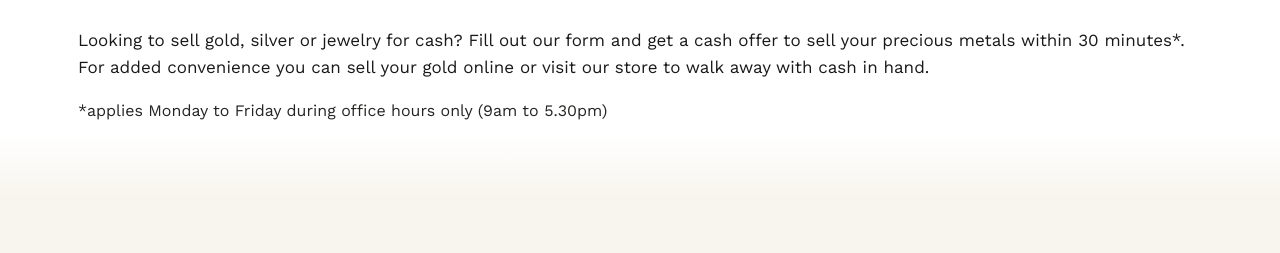
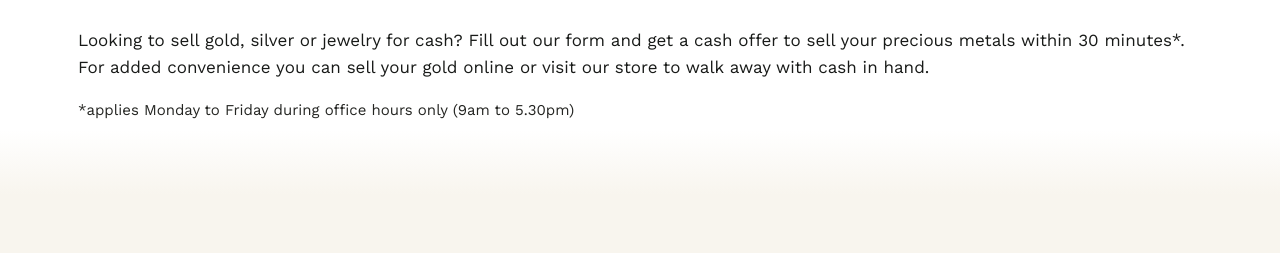
Before and after one commit to myedres/myedres.github.io, a Jekyll site: the page built from index.html, in a window 1280 px wide and 1400 px high. Shown: the part 255-508 px from the top of the window. Built offline with Jekyll 4.4.1, drawn with Linux system fonts in a browser that asks for light colours; a script that is not in the unit is left out; grey boxes are pictures that could not be loaded.

Commit message:
Update style.css

```diff
--- a/assets/css/style.css
+++ b/assets/css/style.css
@@ -235,6 +235,10 @@ button {
 .lead {
   font-size: 17px;
   color: var(--charcoal-2);
+}
+.smallprint {
+  font-size: 15px;
+  color: var(--charcoal);
 }
 .hero-actions {
   display: flex;
```
